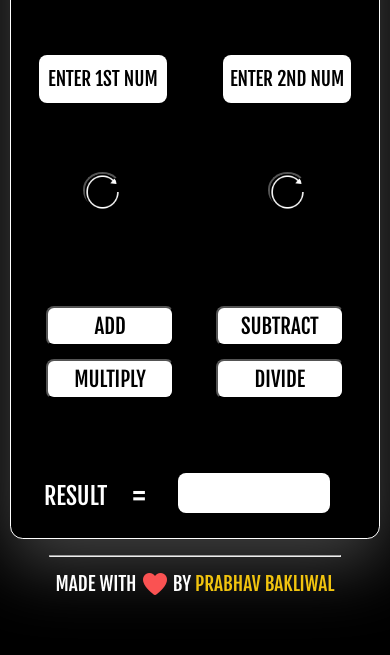
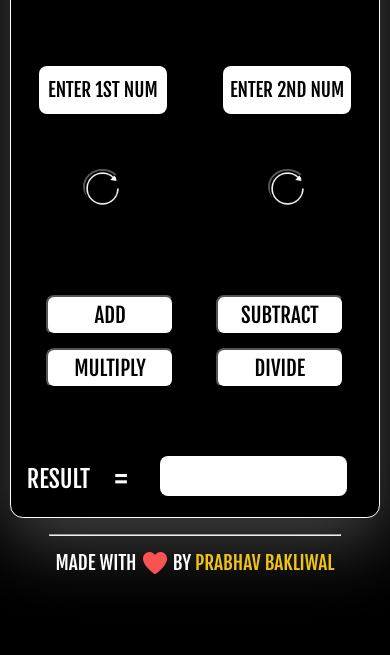
Before and after one commit to Prabhav27/MathSmith-Calculator, a plain HTML site: page index.html in a window 390 px wide. Shown: the part 189-844 px from the top of the page. Drawn offline with Linux system fonts and the light colour scheme.

Commit message:
Update main.css

```diff
--- a/main.css
+++ b/main.css
@@ -514,7 +514,7 @@ font-size: 1.2rem;
  }
  @media (max-width:500px) and (max-height:950px) {
     .con{
-        height: 80vh;
+        height: 75vh;
         width: 95vw;
         border: 0.1rem solid white;
     display: flex;
@@ -573,7 +573,7 @@ font-size: 1.2rem;
     .res{
         margin-top: -0.5rem;
         margin-right: 2rem;
-        width: 9.5rem;
+        width: 15.5rem;
         height: 2.5rem;
         font-size: 1.5rem;
     }
```
